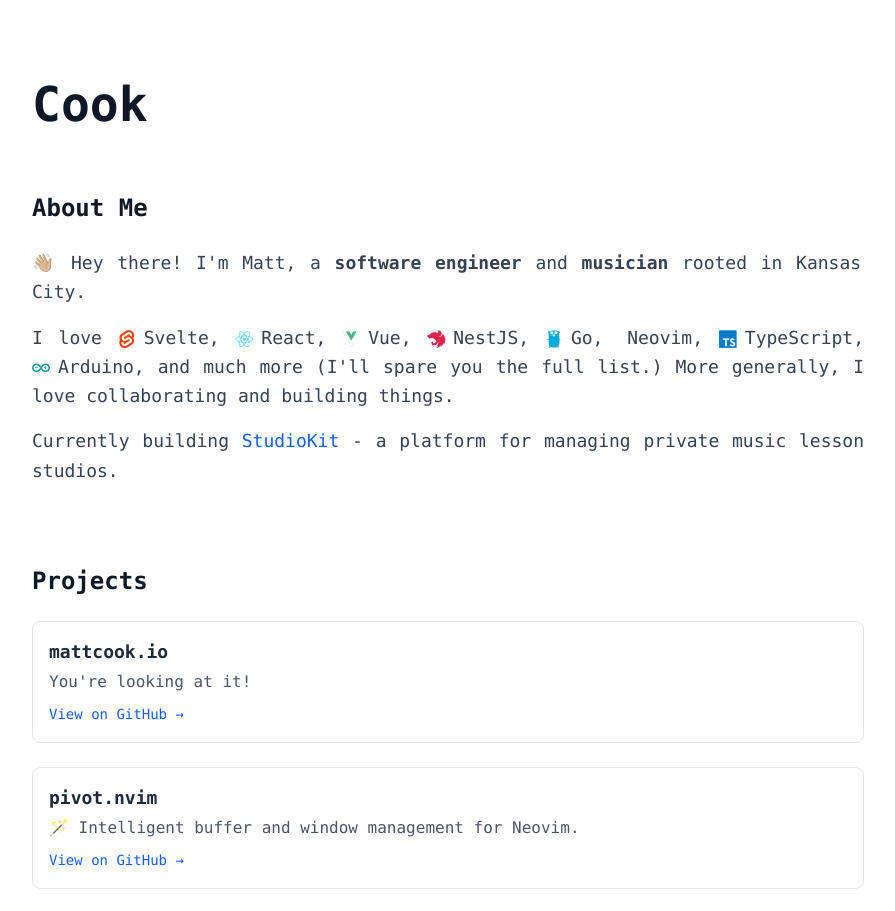
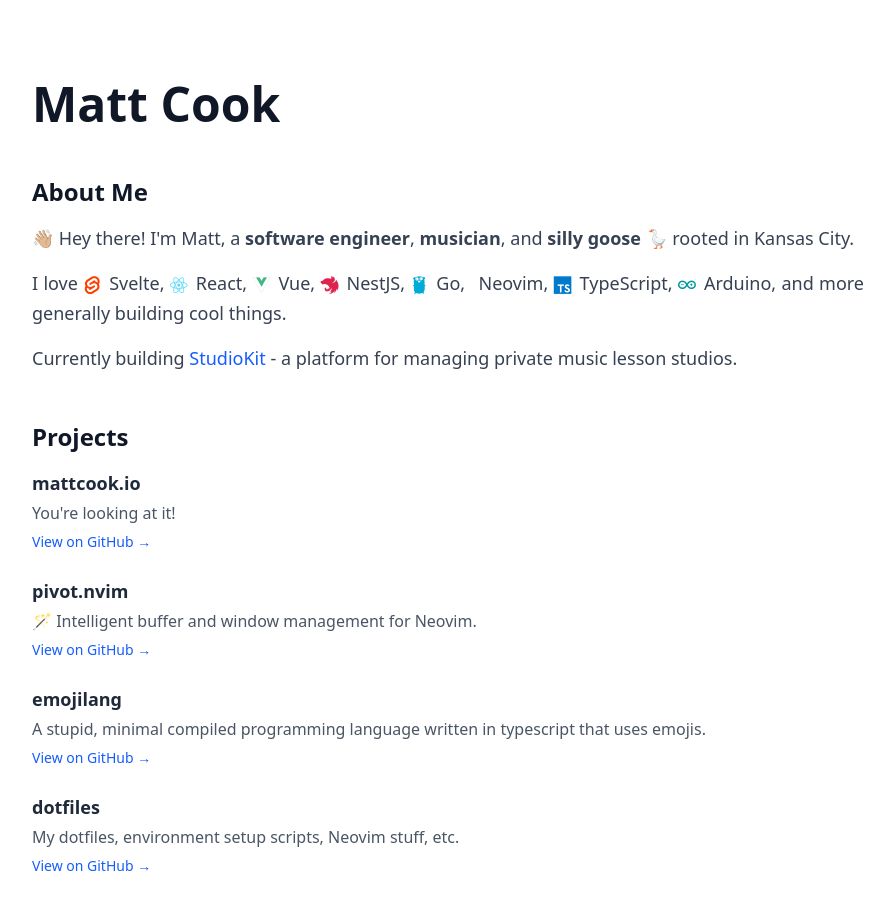
Before and after one commit to mattcookio/mattcook.io, a SvelteKit app: page / in a window 1280 px wide. Shown: the top 911 px of the page, without its empty margins (192-1087 px from the left). Built offline with nearby package versions, Linux system fonts and the light colour scheme.

Commit message:
A little more work

```diff
--- a/src/app.css
+++ b/src/app.css
@@ -1,6 +1,6 @@
 @theme {
-	/* --font-family-sans: 'Inter', theme('fontFamily.sans'); Removed Inter */
-	--font-family-mono: 'IBM Plex Mono', theme('fontFamily.mono'); /* Add IBM Plex Mono */
+	--font-family-sans: 'IBM Plex Sans', theme('fontFamily.sans'); /* Add IBM Plex Sans */
+	/* --font-family-mono: 'IBM Plex Mono', theme('fontFamily.mono'); Removed Mono */
 }
 
 @import 'tailwindcss';
--- a/src/app.html
+++ b/src/app.html
@@ -7,7 +7,7 @@
 		<link rel="preconnect" href="https://fonts.googleapis.com" />
 		<link rel="preconnect" href="https://fonts.gstatic.com" crossorigin />
 		<link
-			href="https://fonts.googleapis.com/css2?family=IBM+Plex+Mono:ital,wght@0,400;0,600;0,700;1,400;1,600;1,700&display=swap"
+			href="https://fonts.googleapis.com/css2?family=IBM+Plex+Sans:ital,wght@0,400;0,600;0,700;1,400;1,600;1,700&display=swap"
 			rel="stylesheet"
 		/>
 		<link
@@ -17,7 +17,7 @@
 		/>
 		%sveltekit.head%
 	</head>
-	<body data-sveltekit-preload-data="hover" class="font-mono">
+	<body data-sveltekit-preload-data="hover" class="font-sans">
 		<div style="display: contents">%sveltekit.body%</div>
 	</body>
 </html>
--- a/src/routes/+layout.svelte
+++ b/src/routes/+layout.svelte
@@ -5,18 +5,14 @@
 </script>
 
 <div class="flex min-h-screen flex-col bg-white text-gray-800">
-	<!-- Header Moved from Page -->
-	<header class="mx-auto w-full max-w-4xl px-4 pt-12 sm:px-6 md:pt-20 lg:px-8">
-		<h1 class="mb-4 text-3xl font-bold text-gray-900 md:text-4xl lg:text-5xl">Cook</h1>
+	<header class="mx-auto w-full max-w-4xl space-y-4 px-4 pt-12 sm:px-6 md:pt-20 lg:px-8">
+		<h1 class="text-3xl font-bold text-gray-900 md:text-4xl lg:text-5xl">Matt Cook</h1>
 	</header>
 
-	<!-- Page Content Area -->
 	<main class="mx-auto w-full max-w-4xl flex-grow px-4 py-12 sm:px-6 lg:px-8">
-		<!-- Added flex-grow, reduced padding slightly -->
 		{@render children()}
 	</main>
 
-	<!-- Footer Moved from Page -->
 	<footer
 		class="mx-auto w-full max-w-4xl px-4 py-8 text-center text-sm text-gray-500 sm:px-6 lg:px-8"
 	>
--- a/src/routes/+page.svelte
+++ b/src/routes/+page.svelte
@@ -2,13 +2,13 @@
 </script>
 
 <!-- About Section -->
-<section class="mb-16 md:mb-20">
-	<h2 class="mb-6 text-xl font-semibold text-gray-900 md:text-2xl">About Me</h2>
-	<p class="mb-4 text-justify text-base leading-relaxed text-gray-700 md:text-lg">
-		👋🏼 Hey there! I'm Matt, a <strong>software engineer</strong> and
-		<strong>musician</strong> rooted in Kansas City.
+<section class="mb-12 space-y-4 md:mb-12">
+	<h2 class="text-xl font-semibold text-gray-900 md:text-2xl">About Me</h2>
+	<p class="text-justify text-base leading-relaxed text-gray-700 md:text-lg">
+		👋🏼 Hey there! I'm Matt, a <strong>software engineer</strong>, <strong>musician</strong>, and
+		<strong>silly goose 🪿</strong> rooted in Kansas City.
 	</p>
-	<p class="mb-4 text-justify text-base leading-relaxed text-gray-700 md:text-lg">
+	<p class="text-justify text-base leading-relaxed text-gray-700 md:text-lg">
 		I love
 		<i class="devicon-svelte-plain colored mr-2 align-middle" title="Svelte"></i>Svelte,
 		<i class="devicon-react-original colored mr-2 align-middle" title="React"></i>React,
@@ -17,10 +17,10 @@
 		<i class="devicon-go-plain colored mr-2 align-middle" title="Go"></i>Go,
 		<i class="devicon-neovim-plain colored mr-2 align-middle" title="Neovim"></i>Neovim,
 		<i class="devicon-typescript-plain colored mr-2 align-middle" title="TypeScript"></i>TypeScript,
-		<i class="devicon-arduino-plain colored mr-2 align-middle" title="Arduino"></i>Arduino, and much
-		more (I'll spare you the full list.) More generally, I love collaborating and building things.
+		<i class="devicon-arduino-plain colored mr-2 align-middle" title="Arduino"></i>Arduino, and more
+		generally building cool things.
 	</p>
-	<p class="mb-4 text-justify text-base leading-relaxed text-gray-700 md:text-lg">
+	<p class="mt-4 text-justify text-base leading-relaxed text-gray-700 md:text-lg">
 		Currently building <a
 			href="https://studiokit.io"
 			target="_blank"
@@ -31,15 +31,13 @@
 </section>
 
 <!-- Projects Section -->
-<section class="mb-16 md:mb-20">
-	<h2 class="mb-6 text-xl font-semibold text-gray-900 md:text-2xl">Projects</h2>
+<section class="mb-12 space-y-4 md:mb-12">
+	<h2 class="text-xl font-semibold text-gray-900 md:text-2xl">Projects</h2>
 	<ul class="space-y-6">
 		<!-- Project: mattcook.io -->
-		<li
-			class="rounded-lg border border-gray-200 p-4 transition-shadow duration-200 hover:shadow-md"
-		>
-			<h3 class="mb-1 text-lg font-semibold text-gray-800">mattcook.io</h3>
-			<p class="mb-2 text-gray-600">You're looking at it!</p>
+		<li class="space-y-1">
+			<h3 class="text-lg font-semibold text-gray-800">mattcook.io</h3>
+			<p class="text-gray-600">You're looking at it!</p>
 			<a
 				href="https://github.com/mattcookio/mattcook.io"
 				target="_blank"
@@ -50,11 +48,9 @@
 		</li>
 
 		<!-- Project 1: pivot.nvim -->
-		<li
-			class="rounded-lg border border-gray-200 p-4 transition-shadow duration-200 hover:shadow-md"
-		>
-			<h3 class="mb-1 text-lg font-semibold text-gray-800">pivot.nvim</h3>
-			<p class="mb-2 text-gray-600">🪄 Intelligent buffer and window management for Neovim.</p>
+		<li class="space-y-1">
+			<h3 class="text-lg font-semibold text-gray-800">pivot.nvim</h3>
+			<p class="text-gray-600">🪄 Intelligent buffer and window management for Neovim.</p>
 			<a
 				href="https://github.com/mattcookio/pivot.nvim"
 				target="_blank"
@@ -65,11 +61,9 @@
 		</li>
 
 		<!-- Project 2: emojilang -->
-		<li
-			class="rounded-lg border border-gray-200 p-4 transition-shadow duration-200 hover:shadow-md"
-		>
-			<h3 class="mb-1 text-lg font-semibold text-gray-800">emojilang</h3>
-			<p class="mb-2 text-gray-600">
+		<li class="space-y-1">
+			<h3 class="text-lg font-semibold text-gray-800">emojilang</h3>
+			<p class="text-gray-600">
 				A stupid, minimal compiled programming language written in typescript that uses emojis.
 			</p>
 			<a
@@ -82,11 +76,9 @@
 		</li>
 
 		<!-- Project 3: dotfiles -->
-		<li
-			class="rounded-lg border border-gray-200 p-4 transition-shadow duration-200 hover:shadow-md"
-		>
-			<h3 class="mb-1 text-lg font-semibold text-gray-800">dotfiles</h3>
-			<p class="mb-2 text-gray-600">My dotfiles, environment setup scripts, Neovim stuff, etc.</p>
+		<li class="space-y-1">
+			<h3 class="text-lg font-semibold text-gray-800">dotfiles</h3>
+			<p class="text-gray-600">My dotfiles, environment setup scripts, Neovim stuff, etc.</p>
 			<a
 				href="https://github.com/mattcookio/dotfiles"
 				target="_blank"
@@ -99,8 +91,8 @@
 </section>
 
 <!-- Connect Section -->
-<section>
-	<h2 class="mb-6 text-xl font-semibold text-gray-900 md:text-2xl">Connect</h2>
+<section class="space-y-4">
+	<h2 class="text-xl font-semibold text-gray-900 md:text-2xl">Connect</h2>
 	<div class="flex space-x-6">
 		<a
 			href="https://github.com/mattcookio"
```
